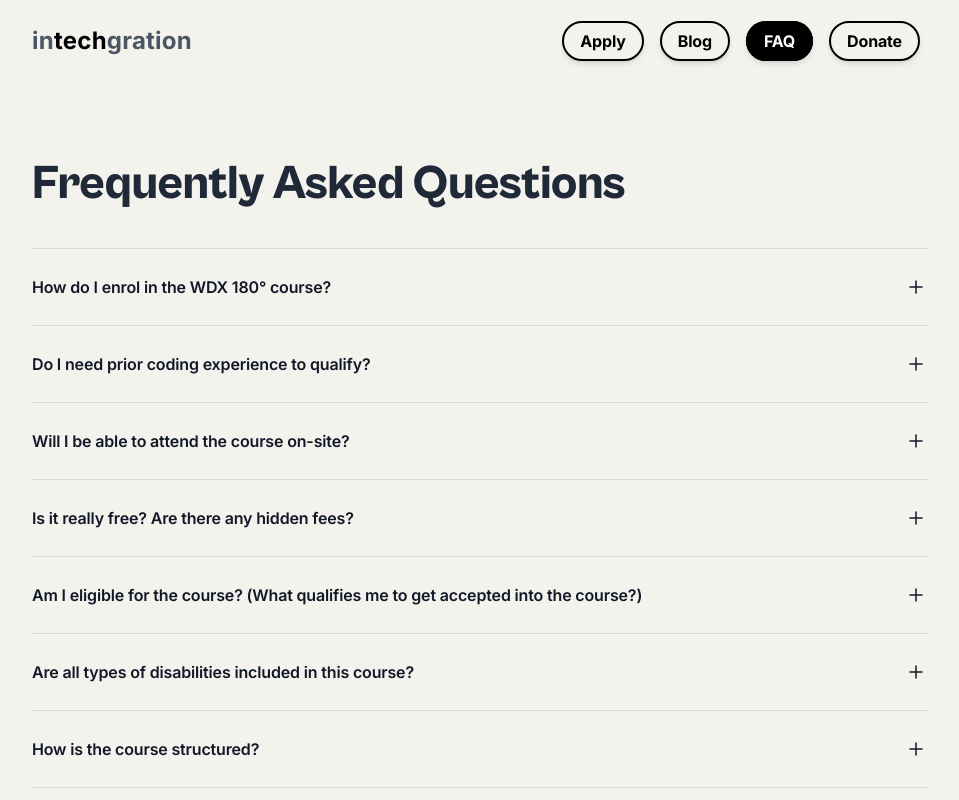
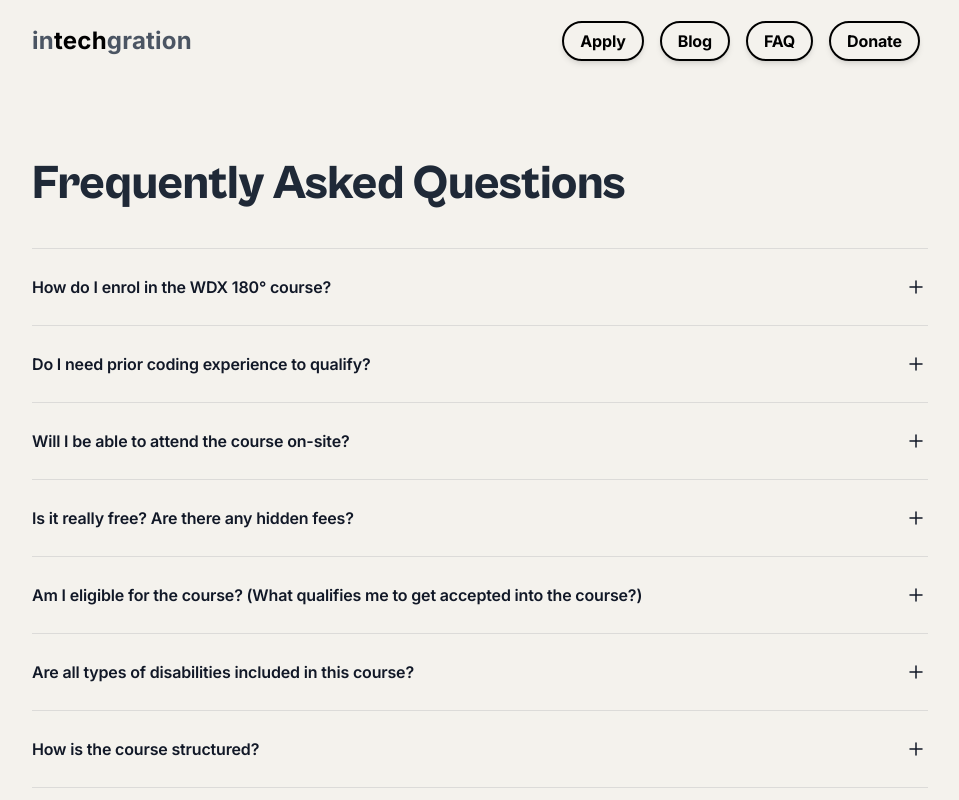
Before and after one commit to in-tech-gration/website, a Next.js app: page /faq in a window 1280 px wide. Shown: the top 800 px of the page, without its empty margins (160-1119 px from the left). Built offline with nearby package versions, Linux system fonts and the light colour scheme.

Commit message:
[ BLOG ] Merged Blog. Added YAML navigation config.

```diff
--- a/components/ui/header.tsx
+++ b/components/ui/header.tsx
@@ -2,8 +2,11 @@
 import { useEffect, useState } from "react";
 import { usePathname } from "next/navigation";
 import Link from "next/link";
-import config from "../../config.yaml";
+import config from "@/config.yaml";
 import styles from "../styles.module.css";
+import { NavItem } from "../../types/"
+
+const isDev = process.env.NODE_ENV === 'development'
 
 function createAddActive(pathname: string | null) {
   return function addActive(path: string) {
@@ -41,42 +44,25 @@ export default function Header({ nav = true }: { nav?: boolean }) {
             </h1>
           </Link>
         </div>
-        <div className="">
-          {/* TODO the btn bellow will be back once we have student login and the plaform to take them to. for now the i am puttin an apply button down there temporarly*/}
-          {/* <button className="py-2 px-4 text-white bg-black hover:bg-gray-900 rounded-3xl shadow-md hover:shadow-xl">
-        student login
-      </button> */}
-          <Link
-            href="/apply"
-            className={`${addActive("/")} ${styles.header_btn} ${
-              styles.light
-            } ${styles.highlight}`}
-          >
-            Apply
-          </Link>
-          <Link
-            href="/blog"
-            className={`${addActive("/blog")} ${styles.header_btn} ${
-              styles.light
-            }`}
-          >
-            Blog
-          </Link>
-          <Link
-            href="/faq"
-            className={`${addActive("/faq")} ${styles.header_btn} ${
-              styles.light
-            }`}
-          >
-            FAQ
-          </Link>
-          <Link
-            href={config.donation_links.kofi}
-            className={`${styles.header_btn} ${styles.light}`}
-          >
-            Donate
-          </Link>
+
+        {/* NAVIGATION: See config.yaml */}
+        <div>
+          {config.navigation.map((menuItem:NavItem) =>{
+            if ( menuItem.dev && !isDev  ) return;
+            return (
+              <Link
+                key={menuItem.label}
+                href={menuItem.link}
+                className={`${addActive(menuItem.link)} ${styles.header_btn} ${
+                  styles.light
+                } ${styles.highlight}`}
+              >
+                {menuItem.label}
+              </Link>
+            )
+          })}
         </div>
+
       </nav>
     </header>
   );
--- a/config.yaml
+++ b/config.yaml
@@ -1,5 +1,24 @@
+define: &kofi_donation_link https://ko-fi.com/intechgration
+
+# NAVIGATION
+navigation:
+  - apply:
+    label: Apply
+    link: apply/
+  - blog:
+    label: Blog
+    link: blog/
+    dev: true
+  - faq:
+    label: FAQ
+    link: faq/
+  - donate:
+    label: Donate
+    link: *kofi_donation_link
+
+# DONATION LINKS
 donation_links:
-  kofi: https://ko-fi.com/intechgration
+  kofi: *kofi_donation_link
   paypal: ""
   buymeacoffe: ""
   patreon: ""
--- a/types/index.ts
+++ b/types/index.ts
@@ -10,3 +10,9 @@ export interface ICertificate {
       linkedIn: string
     };
 }
+
+export type NavItem = {
+  label: string
+  link: string
+  dev: boolean
+}
```
